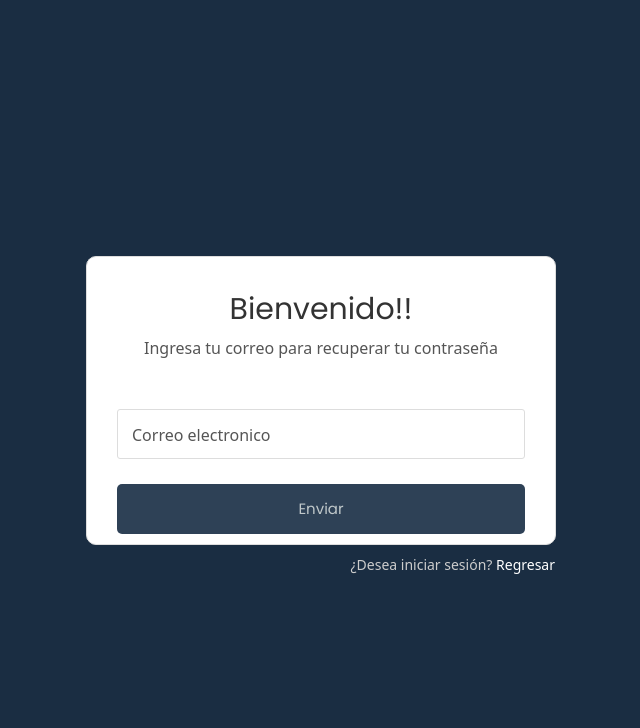
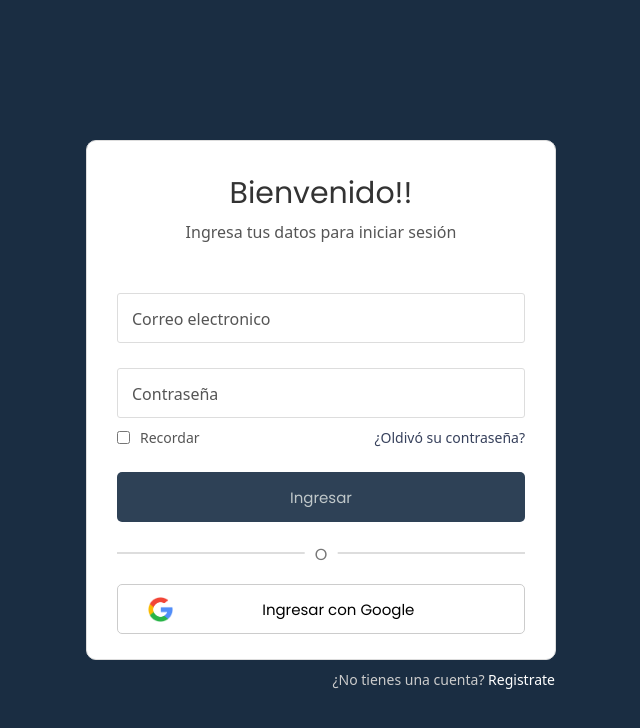
Before and after one commit to CMcarlosmorales/ElRinconDeAlejandro, a PHP site: page /src/Pages/login.html in a window 1280 px wide. Shown: the top 728 px of the page, without its empty margins (319-959 px from the left). Run offline with PHP 8.4, Linux system fonts and the light colour scheme.

Commit message:
arreglillos y otras cosas

```diff
--- a/src/Pages/login.html
+++ b/src/Pages/login.html
@@ -7,18 +7,18 @@
     <link rel="stylesheet" href="../styles/login.css">
 </head>
 <body>
-    <div class="login_box" id="login_box" style="display: none;">
+    <div class="login_box" id="login_box" style="display: block;">
         <div class="login_header">
             <header>Bienvenido!!</header>
             <p>Ingresa tus datos para iniciar sesión</p>
         </div>
-        <form action="">
+        <form action="" id="loginForm">
             <div class="input_box">
-                <input type="email" class="input_field" id="email" required>
+                <input type="email" class="input_field" id="emailLogin" required>
                 <label for="email">Correo electronico</label>
             </div>
             <div class="input_box">
-                <input type="password" class="input_field" id="password" required>
+                <input type="password" class="input_field" id="passwordLogin" required>
                 <label for="password">Contraseña</label>
             </div>
             <div class="forgot">
@@ -27,11 +27,11 @@
                     <label for="check">Recordar</label>
                 </section>
                 <section>
-                    <a href="#" class="forgot_link">¿Oldivó su contraseña?</a>
+                    <a href="#" class="forgot_link" id="recoverLogin">¿Oldivó su contraseña?</a>
                 </section>
             </div>
             <div class="input_box">
-                <button class="input_submit">Ingresar</button>
+                <button class="input_submit" id="ingresarLogin">Ingresar</button>
             </div>
         </form>
         <div class="middle_text">
@@ -45,7 +45,7 @@
             </button>
         </div>
         <div class="sign_up">
-            <p>¿No tienes una cuenta?<a href="#"> Registrate</a></p>
+            <p>¿No tienes una cuenta?<a href="#" id="registerLogin"> Registrate</a></p>
         </div>
     </div>
     <div class="register_box" id="register_box" style="display: none;">
@@ -53,33 +53,36 @@
             <header>Bienvenido!!</header>
             <p>Ingresa tus datos para registrarte</p>
         </div>
-        <form class="form_class" action="">
+        <form class="form_class" id="registerForm" enctype="multipart/form-data">
             <div class="input_box">
-                <input type="text" class="input_field" id="email" required>
+                <input type="text" class="input_field" name="nombreRegister" id="nombreRegister" required>
                 <label for="email">Nombre</label>
             </div>
             <div class="input_box">
-                <select class="select_input" name="" id="">
+                <select class="select_input" name="tipoRegister" id="tipoRegister">
                     <option value="CI">CI</option>
                     <option value="CI">CIE</option>
                 </select>
-                <input type="number" class="input_field" id="email" required>
+                <input type="number" class="input_field" name="nroRegister" id="nroRegister" required>
                 <label for="email" style="margin-left: 40px;">Nro de identificación</label>
             </div>
             <div class="input_box">
-                <input type="number" class="input_field" id="email" required>
+                <input type="number" class="input_field" name="telRegister" id="telRegister" required>
                 <label for="email">Teléfono</label>
             </div>
             <div class="input_box">
-                <input type="email" class="input_field" id="email" required>
+                <input type="email" class="input_field" name="emailRegister" id="emailRegister" required>
                 <label for="email">Correo electronico</label>
             </div>
             <div class="input_box">
-                <input type="password" class="input_field" id="email" required>
+                <input type="file" class="input_field" name="fileRegister" id="fileRegister" required>
+            </div>
+            <div class="input_box">
+                <input type="password" class="input_field" name="passwordRegister" id="passwordRegister" required>
                 <label for="email">Contraseña</label>
             </div>
             <div class="input_box">
-                <input type="password" class="input_field" id="password" required>
+                <input type="password" class="input_field" name="conPasswordRegister" id="conPasswordRegister" required>
                 <label for="password">Confirmar contraseña</label>
             </div>
             <div class="input_box">
@@ -97,17 +100,17 @@
             </button>
         </div>
         <div class="sign_up">
-            <p>¿Ya tienes una cuenta?<a href="#"> Inicia sesión</a></p>
+            <p>¿Ya tienes una cuenta?<a href="#" id="loginRegister"> Inicia sesión</a></p>
         </div>
     </div>
-    <div class="recover_box" id="recover_box" >
+    <div class="recover_box" id="recover_box" style="display: none;">
         <div class="login_header">
             <header>Bienvenido!!</header>
             <p>Ingresa tu correo para recuperar tu contraseña</p>
         </div>
         <form action="">
             <div class="input_box">
-                <input type="email" class="input_field" id="password" required>
+                <input type="email" class="input_field" id="emailRecover" required>
                 <label for="password">Correo electronico</label>
             </div>
             <div class="input_box">
@@ -115,9 +118,11 @@
             </div>
         </form>
         <div class="sign_up">
-            <p>¿Desea iniciar sesión?<a href="#"> Regresar</a></p>
+            <p>¿Desea iniciar sesión?<a href="#" id="loginRecover"> Regresar</a></p>
         </div>
     </div>
 
+<script src="../js/applogin.js"></script>
 </body>
+
 </html>
--- a/src/config/global.php
+++ b/src/config/global.php
@@ -3,7 +3,7 @@
     define("DB_HOST", "localhost");
 
     // nombre de la base de datos
-    define("DB_NAME", "ema");
+    define("DB_NAME", "movie");
 
 
     //nombre de usuario de base de datos
@@ -16,5 +16,5 @@
     define("DB_ENCODE", "utf8");
 
     //nombre del proyecto
-    define("PRO_NOMBRE", "ITVentas");
+    define("PRO_NOMBRE", "El Rincon de Alejandro");
  ?>
--- a/src/js/app.js
+++ b/src/js/app.js
@@ -4,7 +4,7 @@ const inicioBtn = document.getElementById('inicio_btn');
 
 //BOTONES HEADER
 inicioBtn.addEventListener('click', (e) => {
-    window.location.href = `../../index.html`;
+    window.location.href = `../../index.php`;
 })
 
 seriesBtn.addEventListener('click', (w) => {
--- /dev/null
+++ b/src/js/applogin.js
@@ -0,0 +1,109 @@
+document.getElementById("registerLogin").addEventListener("click", function(e) {
+    document.getElementById("login_box").style.display = "none";
+    document.getElementById("recover_box").style.display = "none";
+    document.getElementById("register_box").style.display = "block";
+})
+
+document.getElementById("recoverLogin").addEventListener("click", function(e) {
+    document.getElementById("login_box").style.display = "none";
+    document.getElementById("recover_box").style.display = "block";
+    document.getElementById("register_box").style.display = "none";
+})
+
+document.getElementById("loginRegister").addEventListener("click", function(e) {
+    document.getElementById("login_box").style.display = "block";
+    document.getElementById("recover_box").style.display = "none";
+    document.getElementById("register_box").style.display = "none";
+})
+
+document.getElementById("loginRecover").addEventListener("click", function(e) {
+    document.getElementById("login_box").style.display = "block";
+    document.getElementById("recover_box").style.display = "none";
+    document.getElementById("register_box").style.display = "none";
+})
+
+document.getElementById("loginForm").addEventListener("submit", function(event) {
+    event.preventDefault();
+    ingresar();
+})
+
+document.getElementById("registerForm").addEventListener("submit", function(event) {
+    event.preventDefault();
+    registrar();
+})
+
+function ingresar(){
+    var logina = document.querySelector("#emailLogin").value;
+	var clavea = document.querySelector("#passwordLogin").value;
+
+    if(logina != '' && clavea != ''){
+        const xhr = new XMLHttpRequest();
+        xhr.open("POST","../controllers/usuario.php?op=verificar");
+        xhr.setRequestHeader("Content-Type", "application/x-www-form-urlencoded");
+
+        xhr.onreadystatechange = function() {
+            if(xhr.readyState == 4 && xhr.status === 200){
+                const data = xhr.responseText;
+                console.log(data);
+
+                if(data){
+                    console.log(data);
+                    //limpiar();
+                    window.location.href = "../../index.php";
+                }else{
+                    console.log(data);
+                }
+            }else{
+                console.log("Error al intentar iniciar sesion");
+            }
+        }
+        xhr.send("logina=" + encodeURIComponent(logina) + "&clavea=" + encodeURIComponent(clavea));
+    }else{
+        console.log("Debe rellenar todos los datos");
+    }
+}
+
+function registrar(){
+    var formData = new FormData(document.getElementById("registerForm"));
+    var claveuno = document.querySelector("#passwordRegister").value;
+    var clavedos = document.querySelector("#conPasswordRegister").value;
+    console.log(formData)
+
+    if(claveuno === clavedos){
+        if(validarContraseña(claveuno)){
+            fetch('../controllers/usuario.php?op=insertar', {
+                method: 'POST',
+                body: formData
+            })
+            .then(response =>
+                response.text(),
+                console.log("Registro exitoso"),
+                document.getElementById("login_box").style.display = "block",
+                document.getElementById("recover_box").style.display = "none",
+                document.getElementById("register_box").style.display = "none",
+            )
+            .then(data => console.log(data))
+            .catch(error => console.error('Error:', error));
+        }else{
+            console.log("Contraseña demasiado debíl")
+        }
+    }else{
+        console.log("Las contraseñas deben ser iguales")
+    }
+}
+
+const sendData = async (data) => {
+    return await fetch("../ajax/upload.php", {
+        method: "POST",
+        body: data
+    })
+    .then(response => response.json())
+    .then(data => {
+        console.log(data);
+    })
+}
+
+function validarContraseña(contraseña) {
+    const regex = /^(?=.*[A-Z])(?=.*\d).{8,}$/;
+    return regex.test(contraseña);
+}
--- a/src/js/cuerpo.js
+++ b/src/js/cuerpo.js
@@ -14,7 +14,7 @@ function showMoviesCuerpo(){
             movieEl.id = 'pelicula-'+id;
             movieEl.innerHTML = `
                 <div class="peli_container">
-                    <a class="peli_enlace" href="../../src/Pages/movie.html?id=${id}">
+                    <a class="peli_enlace" href="../../elrincondealejandro/src/Pages/movie.html?id=${id}">
                         <img class="peli_logo" src="${poster_path ? IMG_URL+poster_path : "http://via.placeholder.com/1080x1500"}" alt="${title}">
                     </a>
                     <div class="peli_detalle">
@@ -45,7 +45,7 @@ function showSeriesCuerpo(){
             seriesEl.id = 'serie-'+id;
             seriesEl.innerHTML = `
                 <div class="serie_container">
-                    <a class="serie_enlace" href="../../src/Pages/tv.html?id=${id}">
+                    <a class="serie_enlace" href="../../elrincondealejandro/src/Pages/tv.html?id=${id}">
                         <img class="serie_logo" src="${poster_path ? IMG_URL+poster_path : "http://via.placeholder.com/1080x1500"}" alt="${name}">
                     </a>
                     <div class="serie_detalle">
--- a/src/models/Usuario.php
+++ b/src/models/Usuario.php
@@ -9,8 +9,8 @@
         }
 
         //metodo insertar regiustro
-        public function insertar($nombre,$tipo_documento,$num_documento,$telefono,$email,$clave,){
-            $sql="INSERT INTO usuario (nombre,tipo_documento,nro_documento,telefono,correo,clave) VALUES ('$nombre','$tipo_documento','$num_documento','$telefono','$email','$clave')";
+        public function insertar($nombre,$tipo_documento,$num_documento,$telefono,$email,$clave,$imagen){
+            $sql="INSERT INTO usuario (nombre,tipo_documento,nro_documento,telefono,correo,clave,imagen) VALUES ('$nombre','$tipo_documento','$num_documento','$telefono','$email','$clave','$imagen')";
             return ejecutarConsulta($sql);
         }
 
--- a/src/styles/login.css
+++ b/src/styles/login.css
@@ -69,6 +69,10 @@ body{
     display: grid;
     grid-template-columns: repeat(2, 1fr);
     grid-gap: 10px;
+}
+
+.input_box:first-child {
+    grid-column: span 2;
 }
 
 .input_box:last-child {
```
Also changed, not shown: index.php (renamed from index.html, +12 -1 lines), src/controllers/usuario.php (+77 -0 lines), src/js/headerPelicula.js (+6 -4 lines), src/js/headertv.js (+6 -4 lines).
